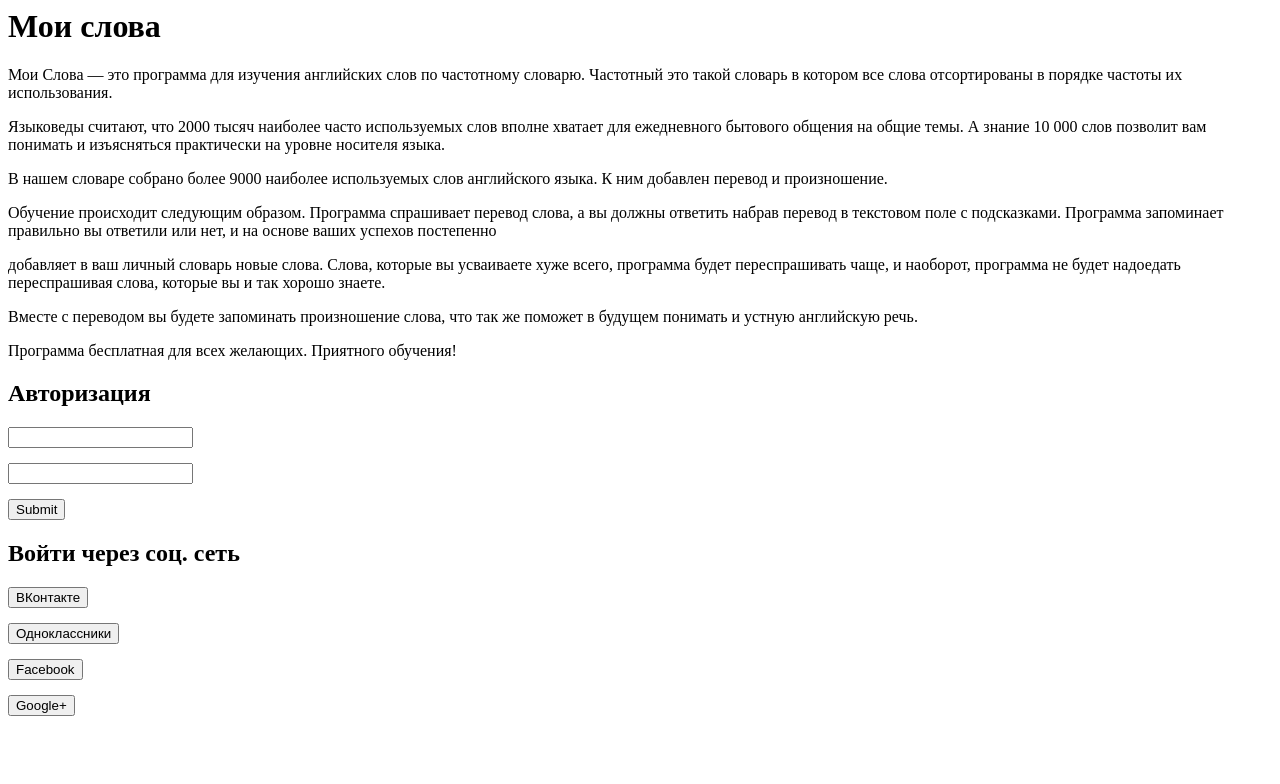
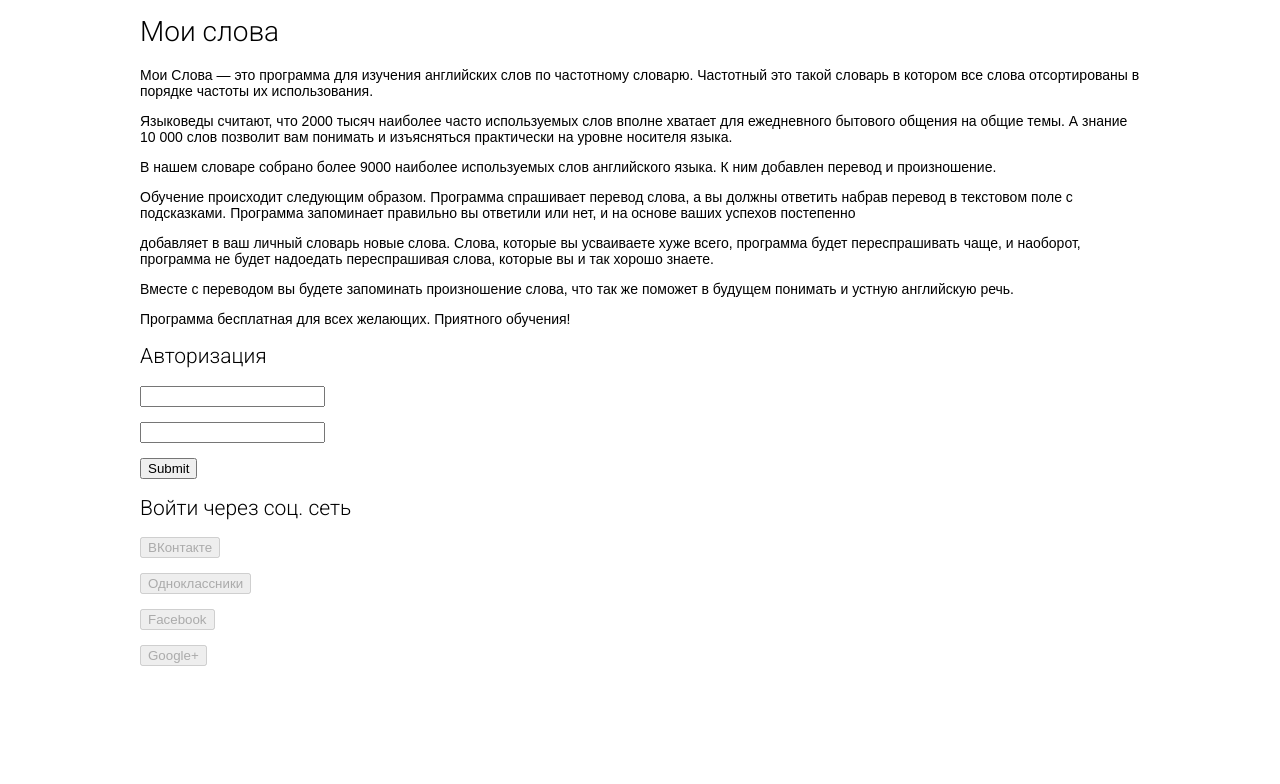
Before and after one commit to alexbobrow/mydict, a Django app: page / in a window 1280 px wide. Shown: the top 784 px of the page. Run offline with Django 3.2, Linux system fonts and the light colour scheme.

Commit message:
Minor improvements in login template

```diff
--- a/main/templates/login.html
+++ b/main/templates/login.html
@@ -8,12 +8,25 @@
         <meta property="og:description" content="Мои Слова — это программа для изучения английских слов по частотному словарю. Пополняйте свой словарный запас в удобной и продуманной программе, с переводом, произношением и индивидуальной статистикой. Бесплатно!"/>
         <meta property="og:type" content="article"/>
         <meta property="og:url" content= "https://moislova.ru/" />
-        <!--<link href='https://fonts.googleapis.com/css?family=Roboto:400,100,300&subset=latin,cyrillic' rel='stylesheet' type='text/css'>
-        <script src="https://code.jquery.com/jquery-2.2.3.min.js" integrity="sha256-a23g1Nt4dtEYOj7bR+vTu7+T8VP13humZFBJNIYoEJo=" crossorigin="anonymous"></script>-->
+        <link href='https://fonts.googleapis.com/css?family=Roboto:400,100,300&subset=latin,cyrillic' rel='stylesheet' type='text/css'>
+        <!--<script src="https://code.jquery.com/jquery-2.2.3.min.js" integrity="sha256-a23g1Nt4dtEYOj7bR+vTu7+T8VP13humZFBJNIYoEJo=" crossorigin="anonymous"></script>-->
 
         <style>
+            body {
+                font-family: sans-serif;
+                font-size: 14px;
+                margin-top: 15px;
+            }
+            h1, h2 {
+                font-family: 'Roboto';
+                font-weight: 300;
+            }
             .a-mb {
                 margin-bottom: 15px;
+            }
+            .w-limit {
+                max-width: 1000px;
+                margin: 0 auto;
             }
         </style>
 
@@ -68,19 +81,19 @@
             </div>
 
             <div class="a-mb">
-                <button>ВКонтакте</button>
+                <button disabled="disabled">ВКонтакте</button>
             </div>
 
             <div class="a-mb">
-                <button>Одноклассники</button>
+                <button disabled="disabled">Одноклассники</button>
             </div>
 
             <div class="a-mb">
-                <button>Facebook</button>
+                <button disabled="disabled">Facebook</button>
             </div>
 
             <div class="a-mb">
-                <button>Google+</button>
+                <button disabled="disabled">Google+</button>
             </div>
 
         </div> <!-- w-limit -->
```
